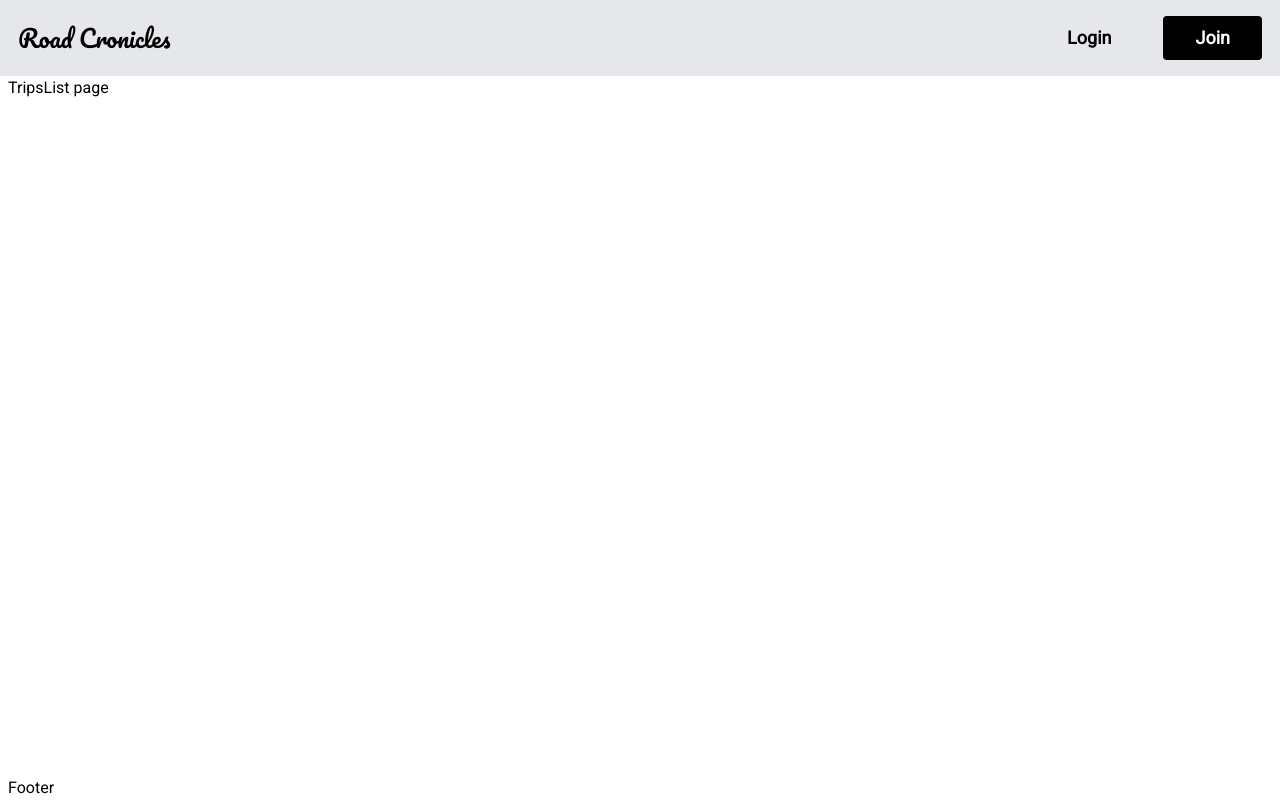
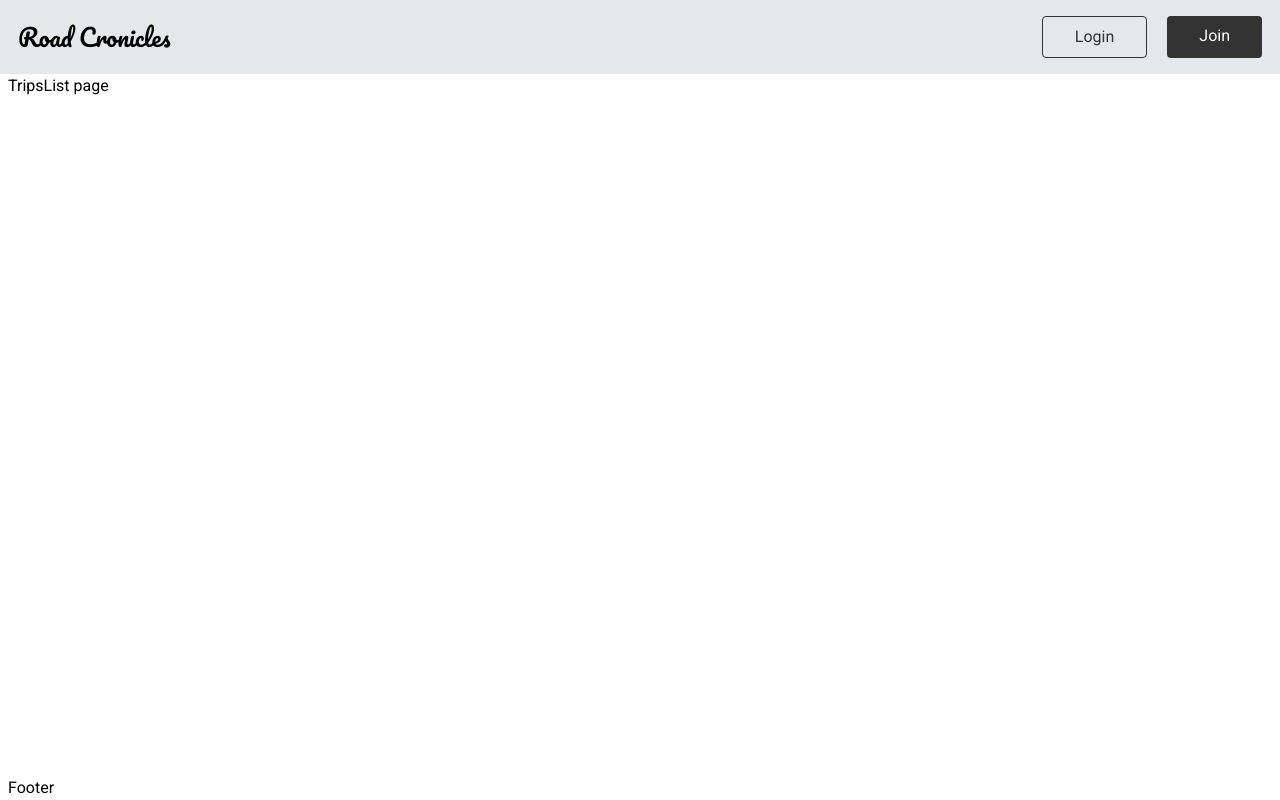
Before and after one commit to Griunvald/travel_app_client, a React (Vite) app in the folder client/: page / in a window 1280 px wide. Built offline with nearby package versions, Linux system fonts and the light colour scheme.

Commit message:
Change LinkButton styles

```diff
--- a/client/src/components/common/LinkButton.jsx
+++ b/client/src/components/common/LinkButton.jsx
@@ -2,9 +2,9 @@ import { Link } from 'react-router-dom';
 
 function LinkButton({ name, variant, path, onClick }) {
   return (
-        <Link to={path} className={`px-8 py-2 text-lg font-semibold rounded text-center
-            ${variant === 'primary' ? 'bg-black text-white' :
-                    'bg-inherit text-black'}`} onClick={onClick}>
+        <Link to={path} className={`px-8 py-2 text-base font-medium rounded text-center
+            ${variant === 'primary' ? 'bg-accent text-white' :
+                    'bg-inherit text-gray-900 border border-primary'}`} onClick={onClick}>
           {name}
         </Link>
   );
```
